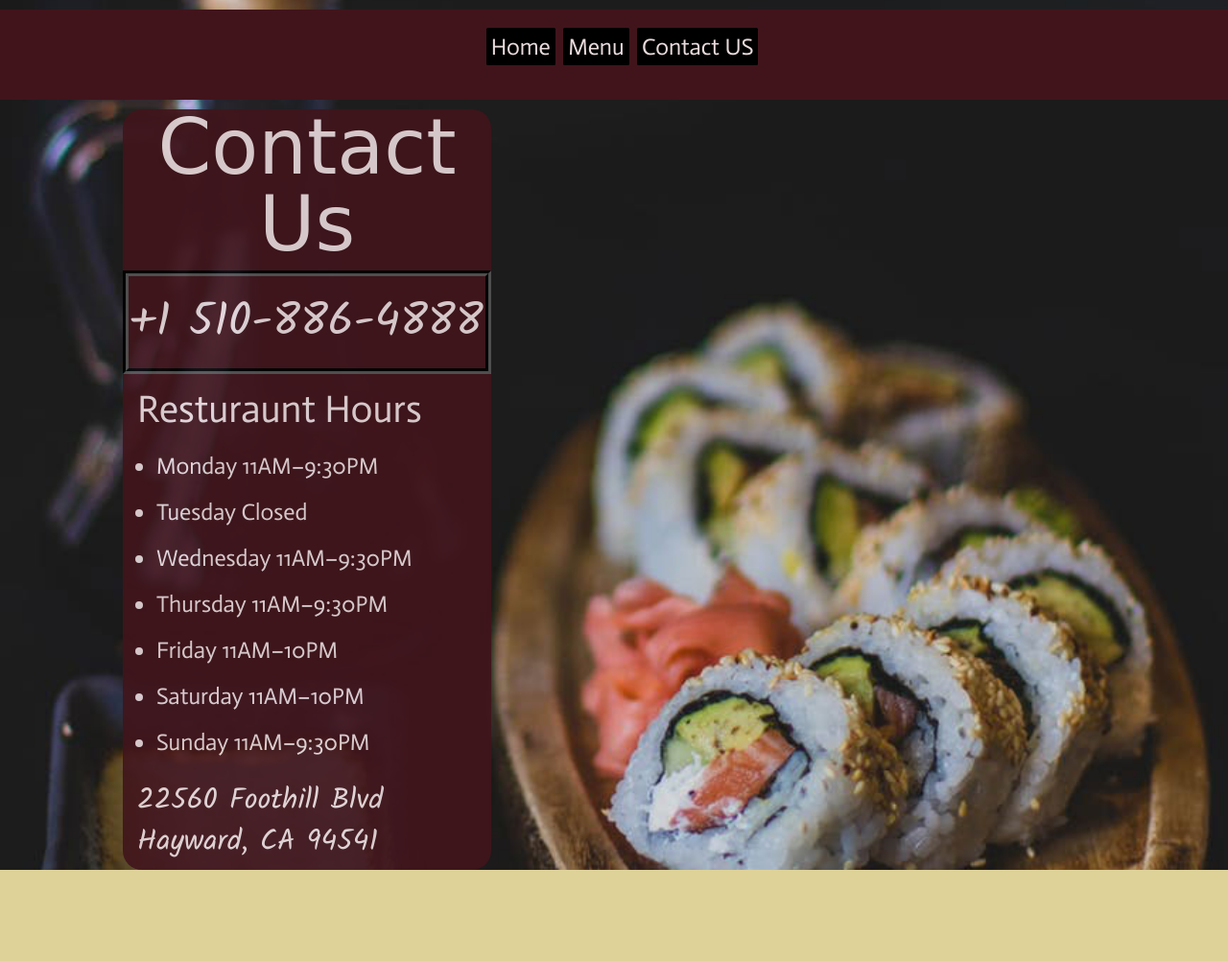
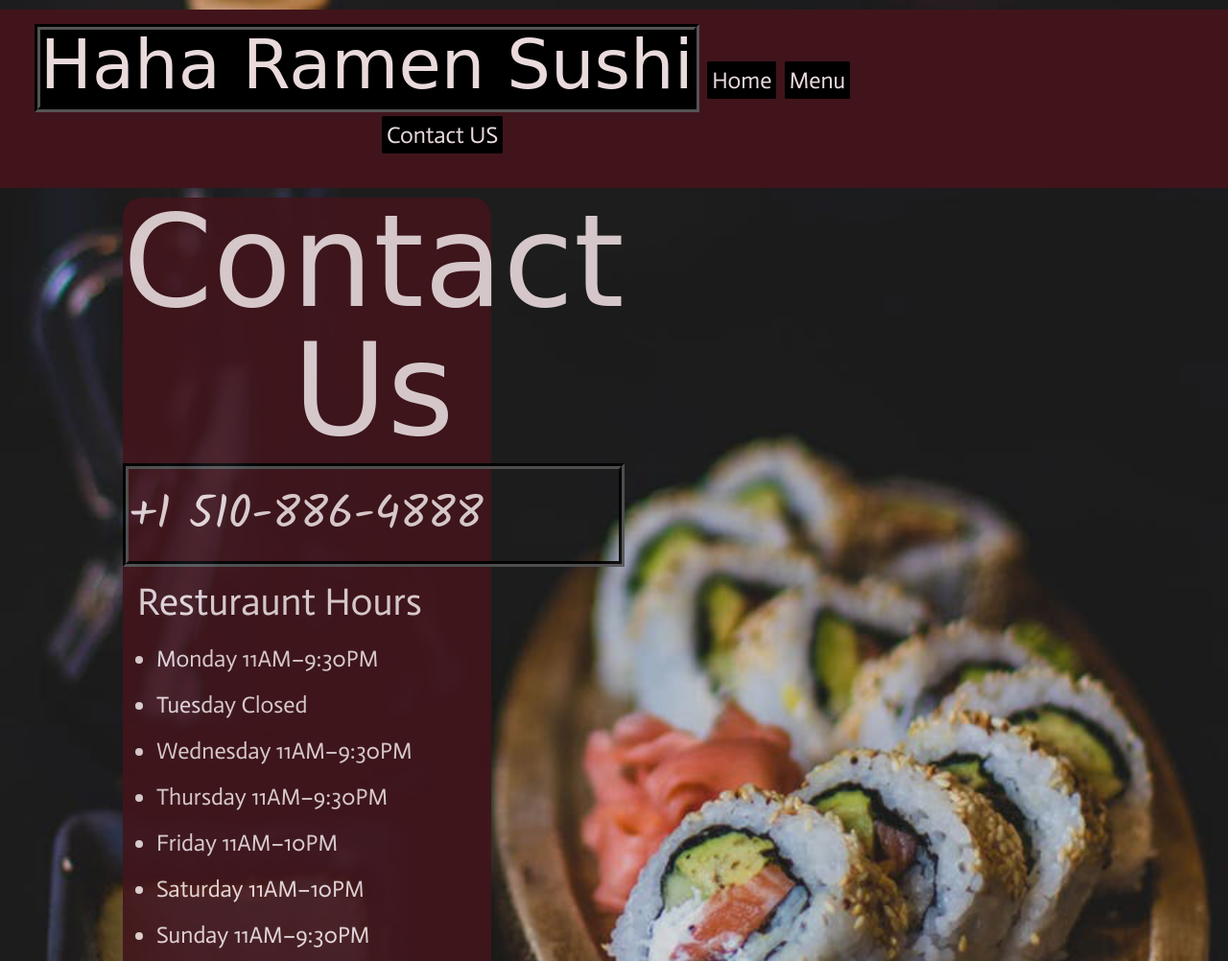
Before and after one commit to Jasonb57/Haha-Raman-Sushi, a plain HTML site: page contactus.html in a window 1280 px wide. Shown: the top 1002 px of the page at 96% size. Before the commit the page ends 907 px from the top, so only its background shows below. Drawn offline with Linux system fonts and the light colour scheme; a web font is replaced by a local one.

Commit message:
Add files via upload

```diff
--- a/contactus.html
+++ b/contactus.html
@@ -18,7 +18,7 @@
       }
       h1{
         font-family:'Kavoon', cursive;
-        font-size: 5.0em;
+        font-size: 3.0em;
         color: #e9dadc;
 
       }
@@ -36,16 +36,29 @@
       li{
         color: #e9dadc;
       }
+    .right{
+      margin-right: 30%;
+    }
+    .border{
+      border: 6px groove rgb(0, 0, 0);
+      background-color: black;
+    }
+    .font{
+      font-size: 2.8em;
+    }
     </style>
 </head>
   <body>
   <header class="grid-x grid-Y">
   <nav>
+  <div class="right">
     <ul>
+      <li><div class="border"><h1>Haha Ramen Sushi</h1></div></li>
       <li><a href="home.html">Home</a></li>
-      <li><a href="menu.html">Menu</a></li>
+      <li><a href="index.html">Menu</a></li>
       <li><a href="contactus.html">Contact US</a></li>
     </ul>
+   </div>
   </nav>
   </header>
 
@@ -57,7 +70,7 @@
       <div class="grid-Y grid-x grid-padding-x">
 
             <div class="large-cell 12">
-              <h1>Contact Us</h1>
+               <div class="font"><h1>Contact Us</h1></div>
               <h3>+1 510-886-4888</h3>
             </div>
           </div>
```
